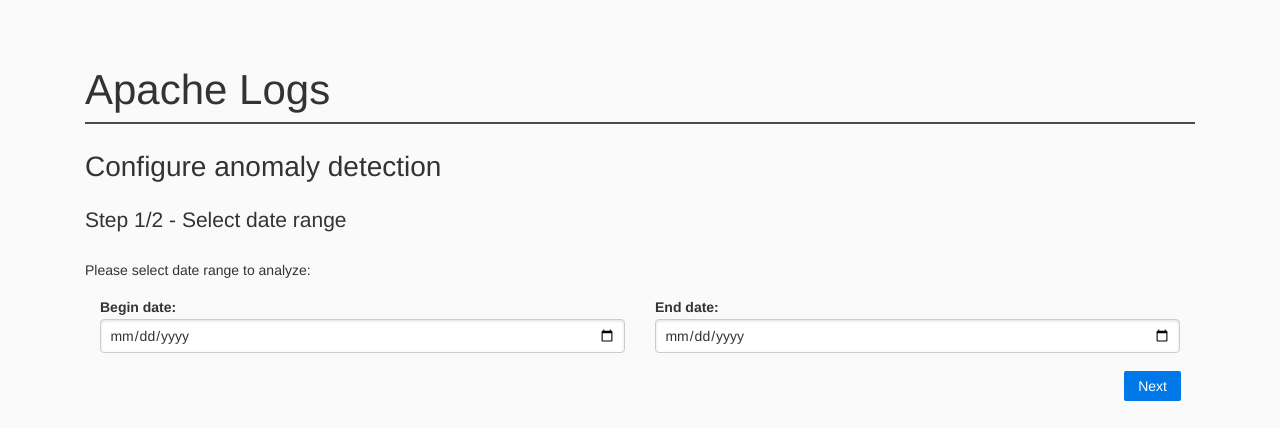
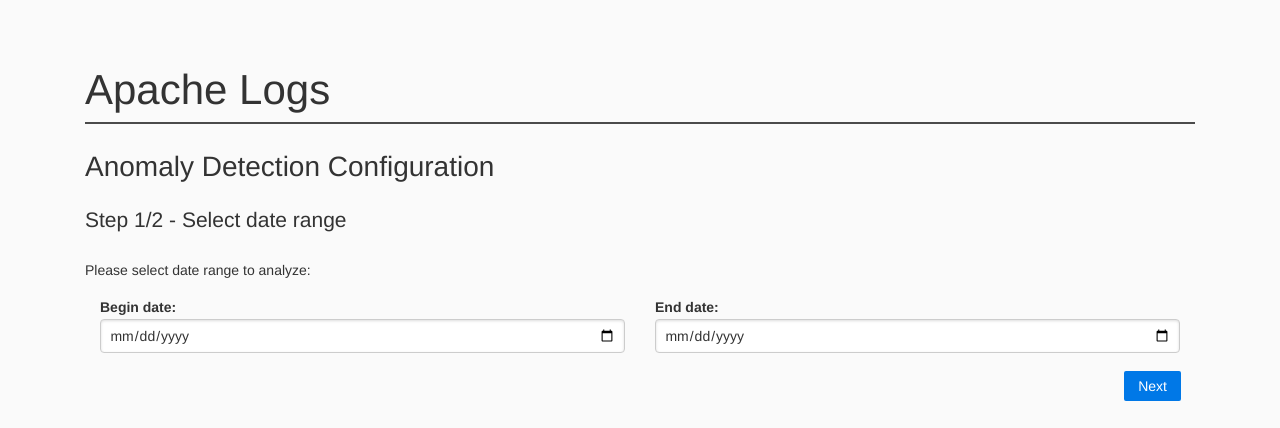
Before and after one commit to chyla/Simple_Log_Analysis_System, a Django app: page /apache/configure_anomaly_detection in a window 1280 px wide. Shown: the part 51-479 px from the top of the page. Run offline with Django 3.2, Linux system fonts and the light colour scheme; some libraries are stand-ins or nearby versions.

Commit message:
Change name from 'Configure anomaly detection' to 'Anomaly Detection Configuration'

```diff
--- a/web/patlms-web/apache/templates/apache/configure_anomaly_detection.html
+++ b/web/patlms-web/apache/templates/apache/configure_anomaly_detection.html
@@ -5,7 +5,7 @@
 
 <h1>Apache Logs</h1>
 
-<h2>Configure anomaly detection</h2>
+<h2>Anomaly Detection Configuration</h2>
 
 <h3>Step 1/2 - Select date range</h3>
 
```
